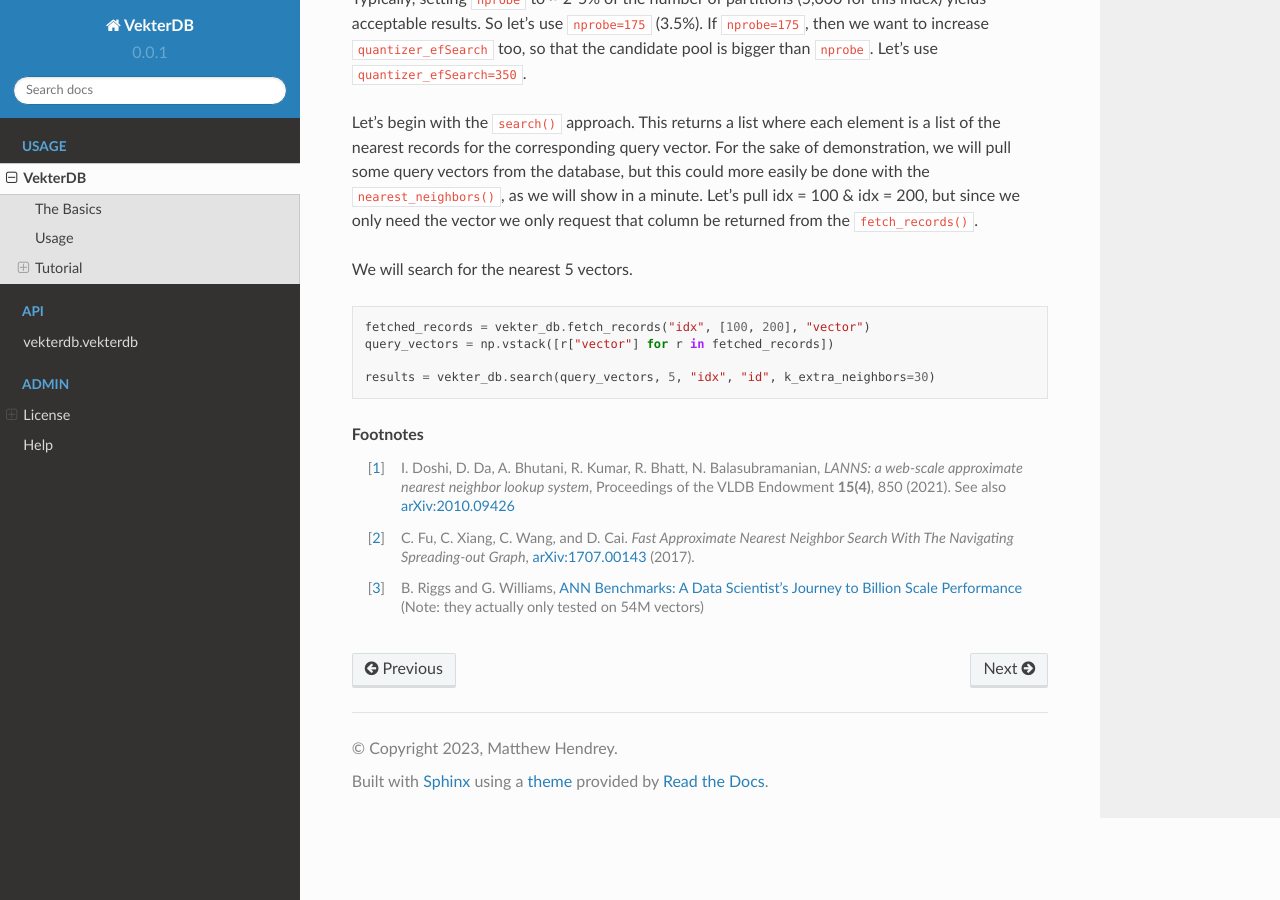
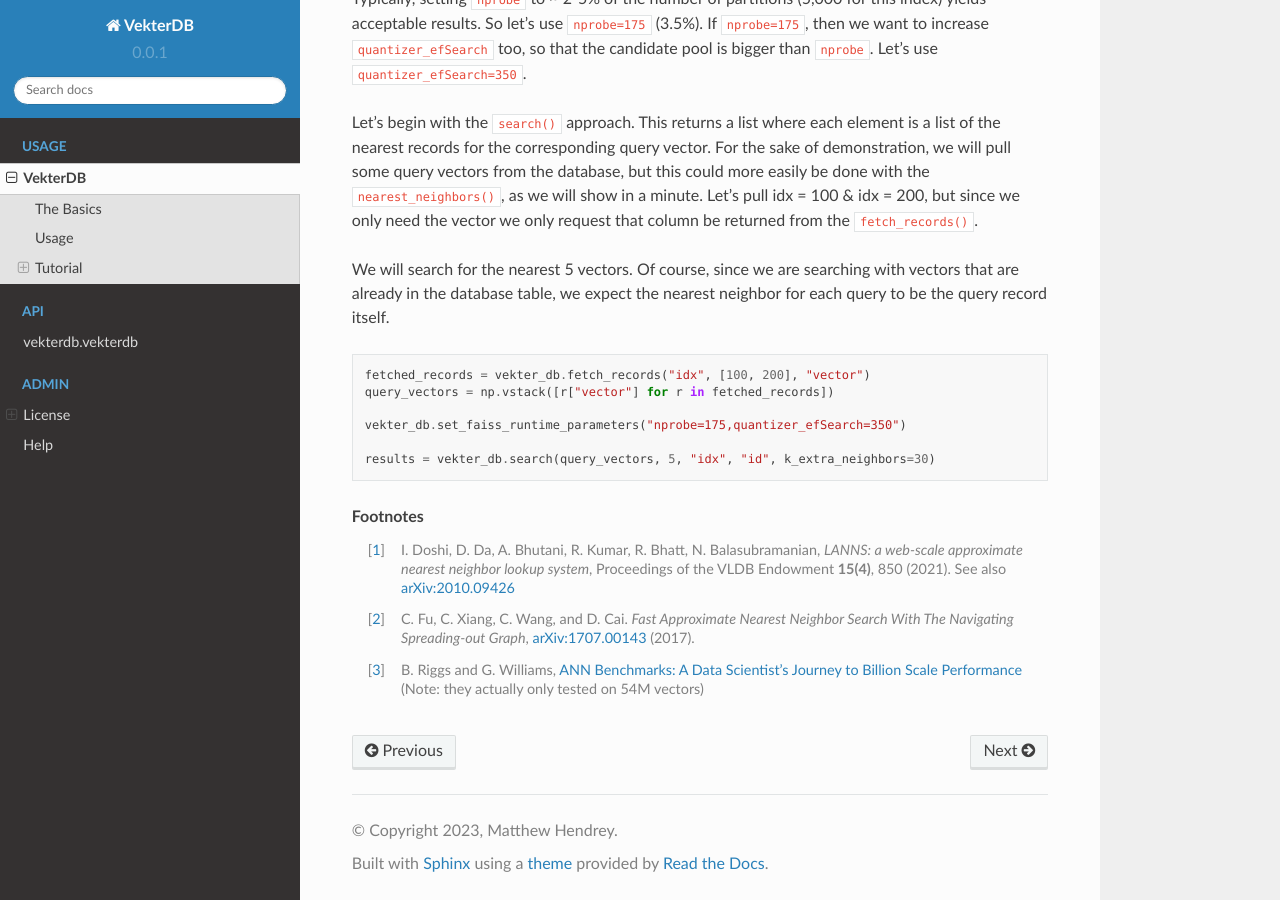
Before and after one commit to mhendrey/vekterdb, a Sphinx documentation site: the page built from docs/source/vekterdb.rst, in a window 1280 px wide and 900 px high, scrolled down 3877 px. Built offline with Sphinx 7.4.7 and the Read the Docs theme 2.0.0, drawn with Linux system fonts in a browser that asks for light colours.

Commit message:
Update vekterdb.rst

```diff
--- a/docs/source/vekterdb.rst
+++ b/docs/source/vekterdb.rst
@@ -204,12 +204,16 @@ easily be done with the ``nearest_neighbors()``, as we will show in a minute. Le
 pull idx = 100 & idx = 200, but since we only need the vector we only request that
 column be returned from the ``fetch_records()``.
 
-We will search for the nearest 5 vectors.
+We will search for the nearest 5 vectors. Of course, since we are searching with
+vectors that are already in the database table, we expect the nearest neighbor
+for each query to be the query record itself.
 
 ::
 
     fetched_records = vekter_db.fetch_records("idx", [100, 200], "vector")
     query_vectors = np.vstack([r["vector"] for r in fetched_records])
+
+    vekter_db.set_faiss_runtime_parameters("nprobe=175,quantizer_efSearch=350")
 
     results = vekter_db.search(query_vectors, 5, "idx", "id", k_extra_neighbors=30)
 
```
Also changed, not shown: other parts of docs/source/vekterdb.rst (+1 -1 lines).
